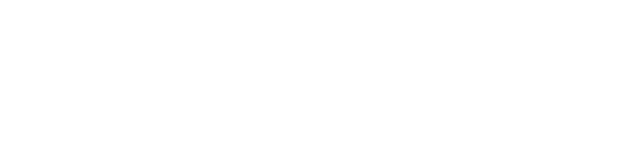
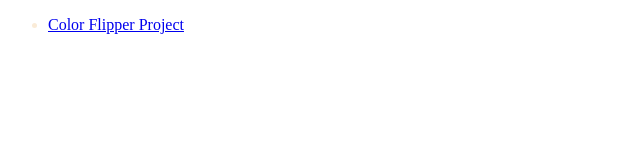
Before and after one commit to Sai-02/Basic-Javascript-Projects, a plain HTML site: page index.html in a window 1280 px wide. Shown: the whole page, without its empty margins (0-640 px from the left). Drawn offline with Linux system fonts and the light colour scheme.

Commit message:
Link to color flipper added

```diff
--- a/index.html
+++ b/index.html
@@ -7,6 +7,8 @@
     <title>Basic Javascript Projects</title>
   </head>
   <body>
-
+    <ul>
+      <li><a href="./Color Flipper/hex.html">Color Flipper Project</a></li>
+    </ul>
   </body>
 </html>
```
